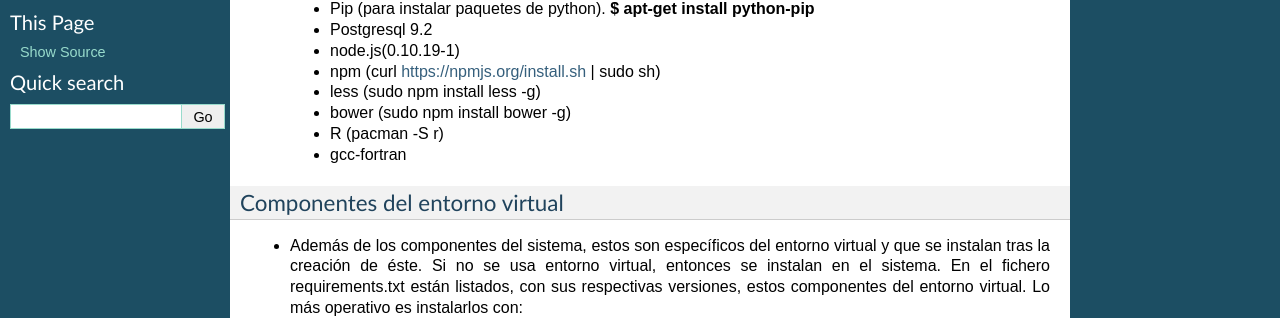
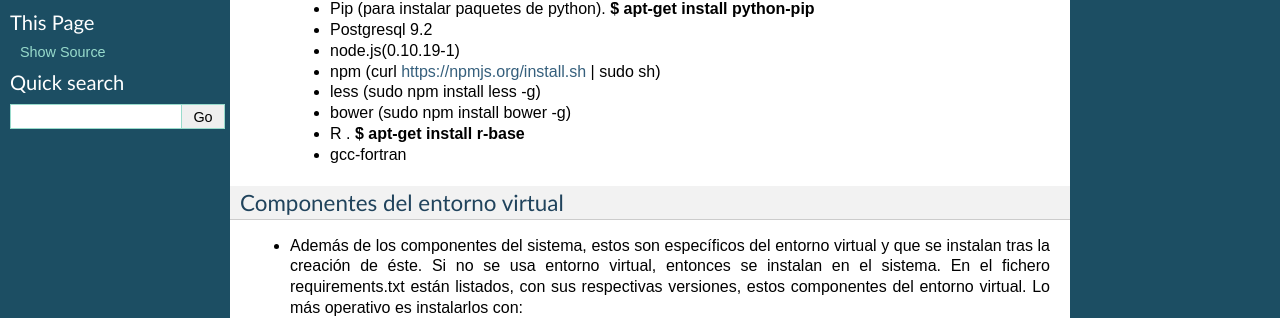
Before and after one commit to yamila-moreno/ttparo.es, a Sphinx documentation site: the page built from docs/source/documentation.rst, in a window 1280 px wide and 900 px high. Shown: the part 319-637 px from the top of the window. Built offline with Sphinx 7.4.7, drawn with Linux system fonts in a browser that asks for light colours.

Commit message:
Update documentation.rst

```diff
--- a/docs/source/documentation.rst
+++ b/docs/source/documentation.rst
@@ -28,7 +28,7 @@ En la máquina donde vayamos a desplegar, hay que instalar los siguientes compon
 
   * bower (sudo npm install bower -g)
 
-  * R (pacman -S r)
+  * R . **$ apt-get install r-base**
 
   * gcc-fortran
 
```
